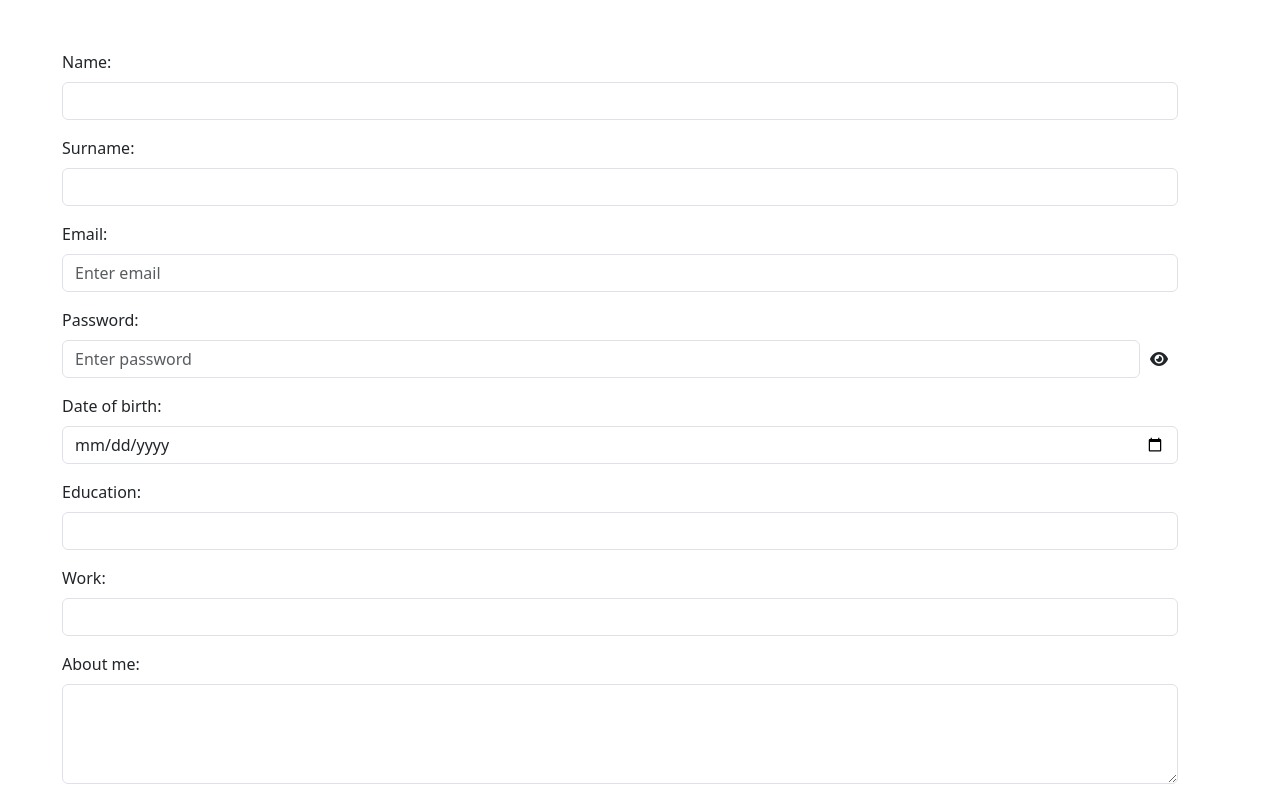
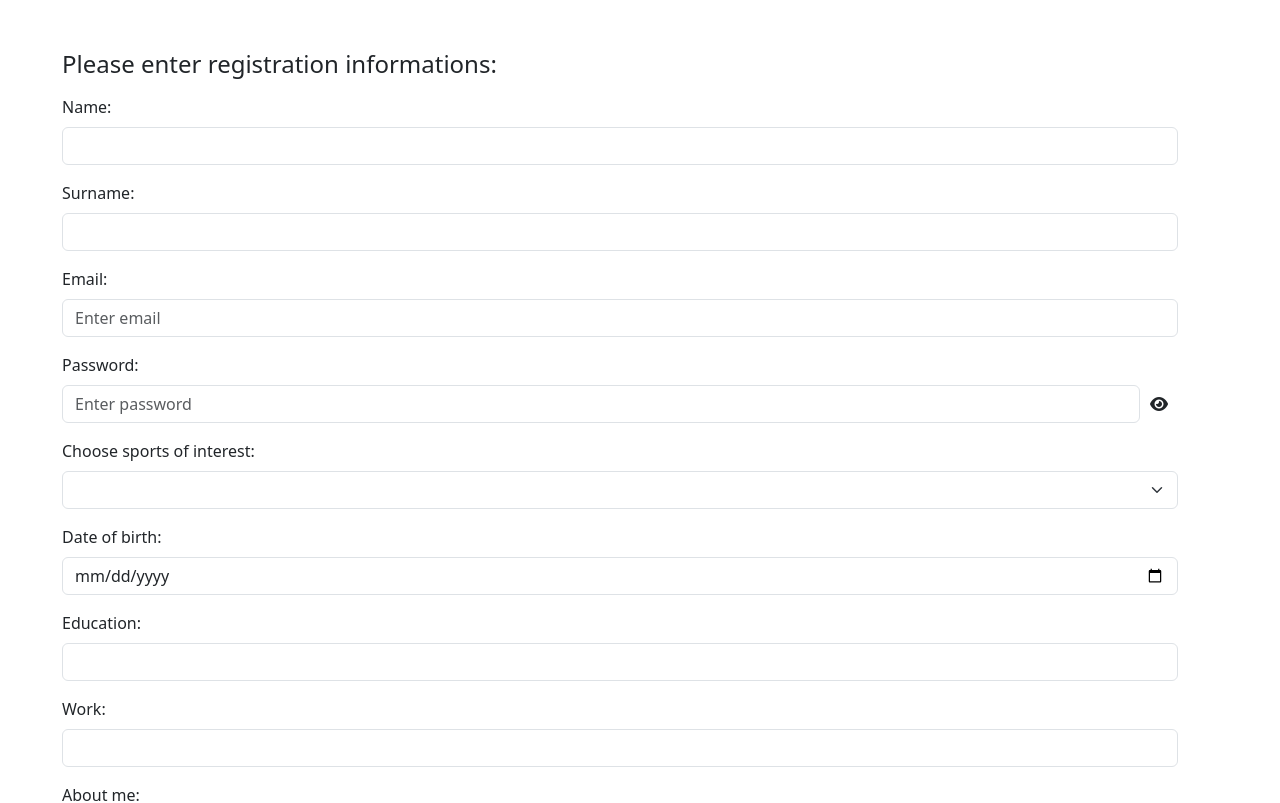
Before and after one commit to Nemanja1996S/Social-web, an Angular app: page /registry in a window 1280 px wide. Shown: the top 803 px of the page. Built offline with nearby package versions, Linux system fonts and the light colour scheme.

Commit message:
Registation change

```diff
--- a/src/app/log-in/log-in.component.html
+++ b/src/app/log-in/log-in.component.html
@@ -18,9 +18,9 @@
       <label class="form-label">Password</label>
       <input type="password" class="form-control" >
     </div>
-    <div class="mb-3 form-check">
+    <!-- <div class="mb-3 form-check">
       <input type="checkbox" class="form-check-input" >x
       <label class="form-check-label" >Check me out</label>
-    </div>
+    </div> -->
     <button type="submit" class="btn btn-primary">Submit</button>
   </form>
--- a/src/app/registration/registration.component.html
+++ b/src/app/registration/registration.component.html
@@ -1,3 +1,4 @@
+<h4>Please enter registration informations:</h4>
 <form [formGroup]="registryFormGroup" (ngSubmit)="$event.preventDefault(); submitForm()">
     <div class="mb-3 mt-3">
         <label class="form-label">Name:</label>
@@ -42,6 +43,23 @@
             </ng-template>
         </div>
     </div>
+    <div class="mb-3">
+        <label class="form-label">Choose sports of interest:</label>
+        <select class="form-select" formControlName="selectedSportFormControl" (change)="addSelectedOption()" >
+            <option *ngFor="let option of sportsOptions"
+             value={{option}} >{{option}} </option>
+          </select>
+        <div *ngIf="this.registryFormGroup.get('selectedSportFormControl')?.invalid &&
+          this.registryFormGroup.get('selectedSportFormControl')?.touched else showChosenSports ">
+              <small class="text-danger" *ngIf="this.registryFormGroup
+              .get('selectedSportFormControl')?.hasError('required')">You must choose at least 1 sport</small>
+        </div>
+        <ng-template #showChosenSports>
+            <ul class="d-flex">
+                <li *ngFor="let sport of sportsSelected" class="list-sports">{{sport}}</li>
+            </ul>
+        </ng-template>
+    </div>
 
     <div class="mb-3">
         <label class="form-label">Date of birth:</label>
@@ -68,3 +86,4 @@
     </div>
     <button type="submit" class="btn btn-primary" [disabled]="this.registryFormGroup.invalid">Submit</button>
   </form>
+  <!--  -->
--- a/src/app/registration/registration.component.scss
+++ b/src/app/registration/registration.component.scss
@@ -14,3 +14,16 @@ input {
 .fa-align{
     align-self: center;
 }
+
+.list-sports{
+    list-style: none;
+    margin-top: 5px;
+    margin-right: 5px;
+    color: greenyellow;
+    font-size: medium;
+    font-weight: bold;
+}
+
+ul{
+    padding-inline-start: 0px;
+}
--- a/src/app/registration/registration.component.ts
+++ b/src/app/registration/registration.component.ts
@@ -1,23 +1,27 @@
-import { NgIf } from '@angular/common';
+import { NgFor, NgIf } from '@angular/common';
 import { Component } from '@angular/core';
 import { FormControl, FormGroup, ReactiveFormsModule, Validators } from '@angular/forms';
 
 @Component({
   selector: 'registration',
   standalone: true,
-  imports: [ReactiveFormsModule, NgIf],
+  imports: [ReactiveFormsModule, NgIf, NgFor],
   templateUrl: './registration.component.html',
   styleUrl: './registration.component.scss'
 })
 export class RegistrationComponent {
 
   visiblePassword : boolean = false;
+  sportsOptions = ["Soccer", "Basketball", "Tennis"] ;
+  sportsSelected: string[] = [];
 
   registryFormGroup = new FormGroup({
     nameFormControl: new FormControl('', Validators.required),
     surnameFormControl: new FormControl('', Validators.required),
     emailFormControl: new FormControl('', [Validators.required, Validators.email]),
     passwordFormControl: new FormControl('', Validators.required),
+    //sportsArrayFormControl: new FormControl([], Validators.required),
+    selectedSportFormControl: new FormControl('', Validators.required),
     dateFormControl: new FormControl(''),
     educationFormControl: new FormControl(''),
     workFormControl: new FormControl(''),
@@ -32,4 +36,16 @@ export class RegistrationComponent {
     this.visiblePassword = !this.visiblePassword;
 
   }
+
+  addSelectedOption(){
+    //this.sportsSelected.push(option);
+    const chosenSport = this.registryFormGroup.get('selectedSportFormControl')?.value ?? '';
+    if(chosenSport){
+      if(!this.sportsSelected.find( (sport) => sport === chosenSport)){
+        this.sportsSelected.push(chosenSport)
+      }
+
+    }
+    console.log(this.sportsSelected);
+  }
 }
```
